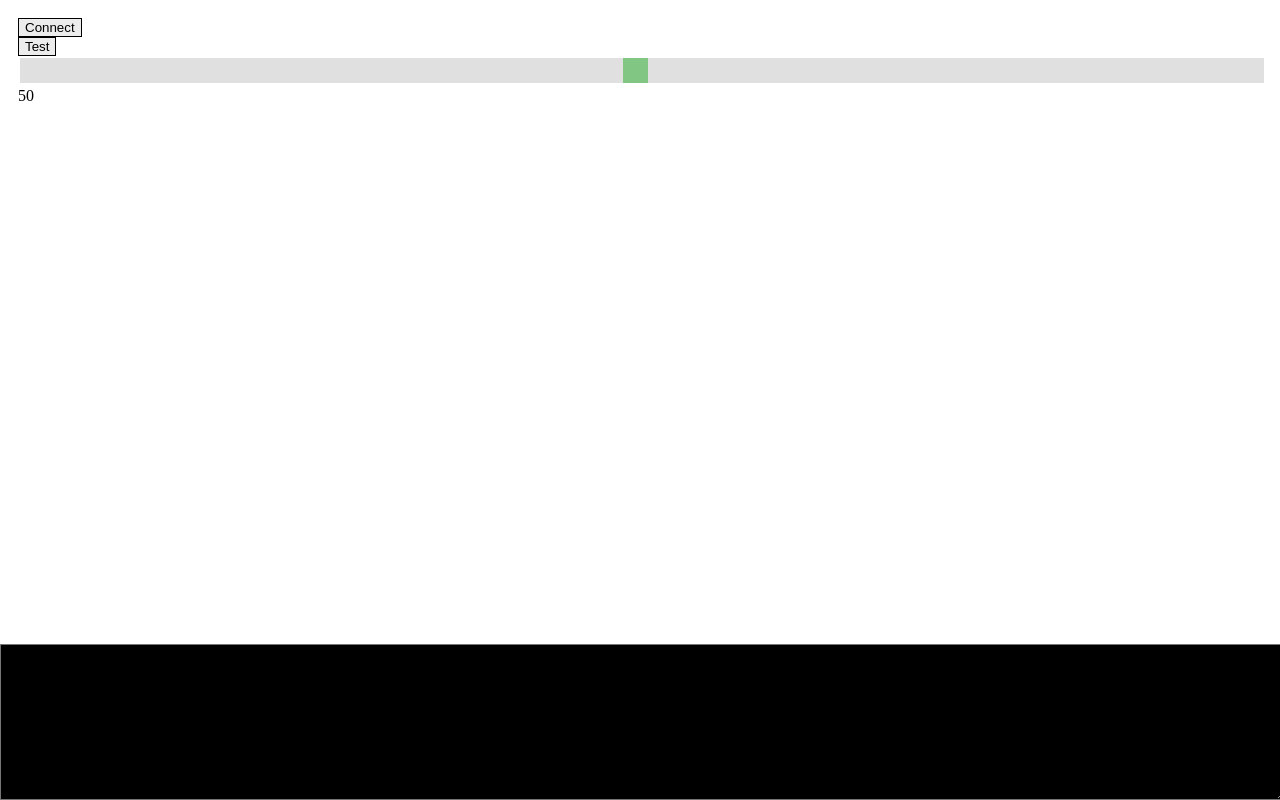
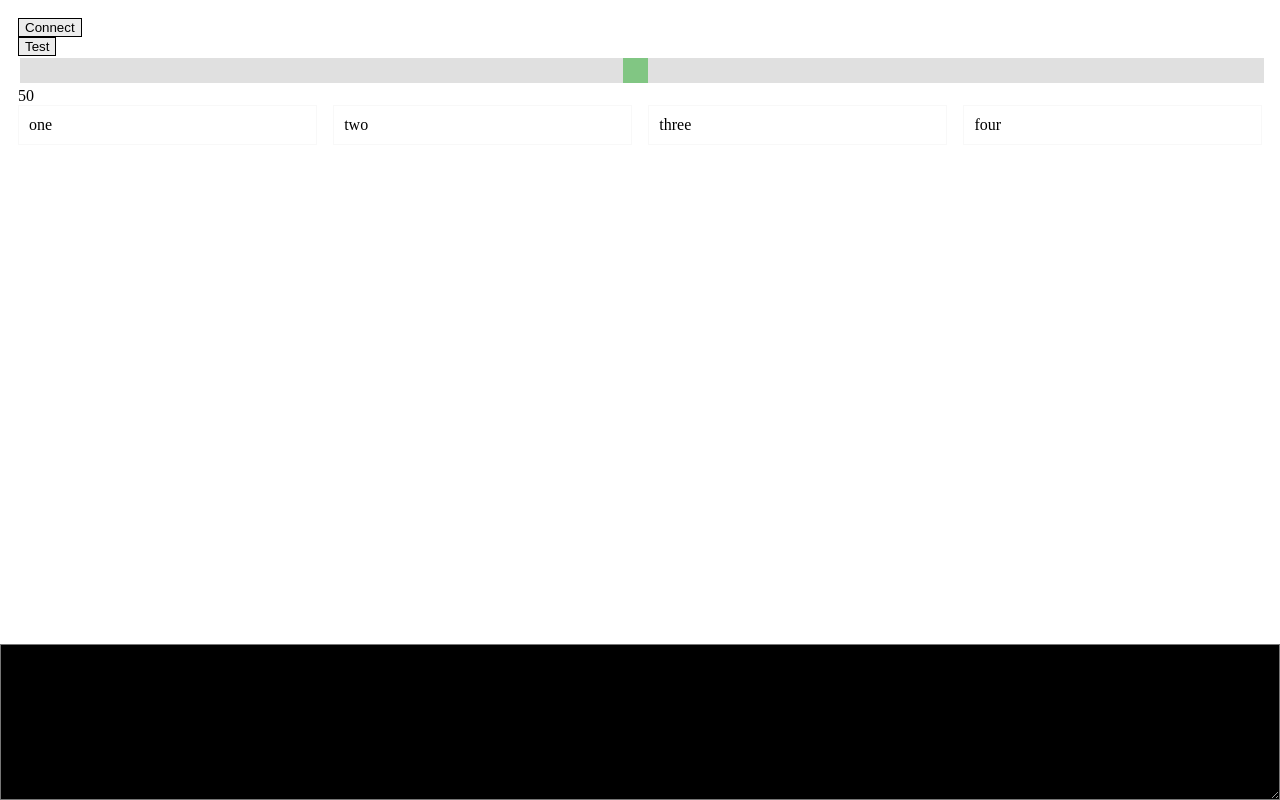
Before and after one commit to scottmetoyer/fb01-util, a plain HTML site: page index.html in a window 1280 px wide. Drawn offline with Linux system fonts and the light colour scheme.

Commit message:
Added flexboxes for the operators

```diff
--- a/css/styles.css
+++ b/css/styles.css
@@ -1,3 +1,7 @@
+* {
+    box-sizing: border-box;
+}
+
 body {
     padding: 10px;
 }
@@ -15,9 +19,17 @@
     background-color: #a8a8a8;
 }
 
-.numeric-input {
-    font-size: 16px;
-    font-weight: bold;
+.container {
+    display: flex;
+    flex-wrap: wrap;
+    justify-content: space-between;
+}
+
+.operator {
+    border: 1px solid #f8f8f8;
+    padding: 10px;
+    width: 24%;
+    margin-bottom: 2%;
 }
 
 #console {
--- a/index.html
+++ b/index.html
@@ -25,6 +25,23 @@
         <input type="range" min="1" max="100" value="50" class="slider" id="slider">
     </div>
     <span id="sliderValue"></span>
+    <br>
+
+
+    <div class="container">
+        <div class="operator">
+            one
+        </div>
+        <div class="operator">
+            two
+        </div>
+        <div class="operator">
+            three
+        </div>
+        <div class="operator">
+            four
+        </div>
+    </div>
 
     <textarea id="console" rows="10"></textarea>
     <script src="js/scripts.js"></script>
```
